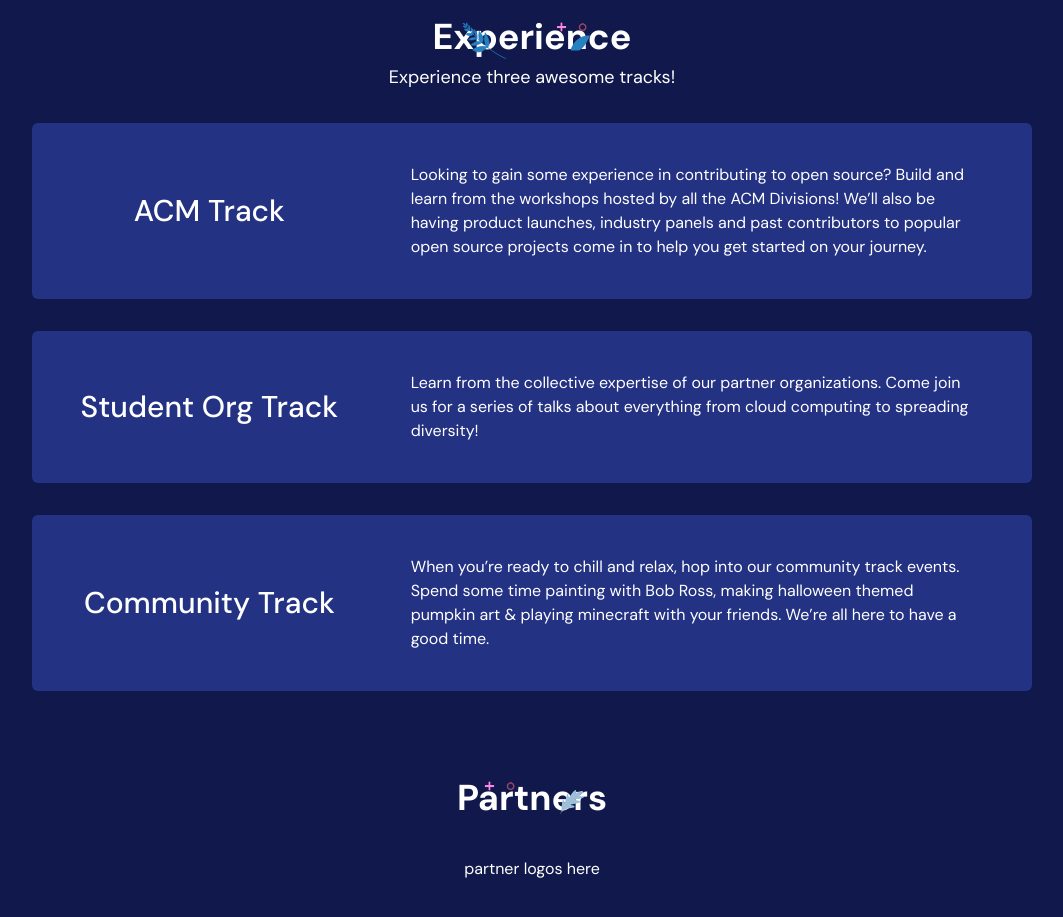
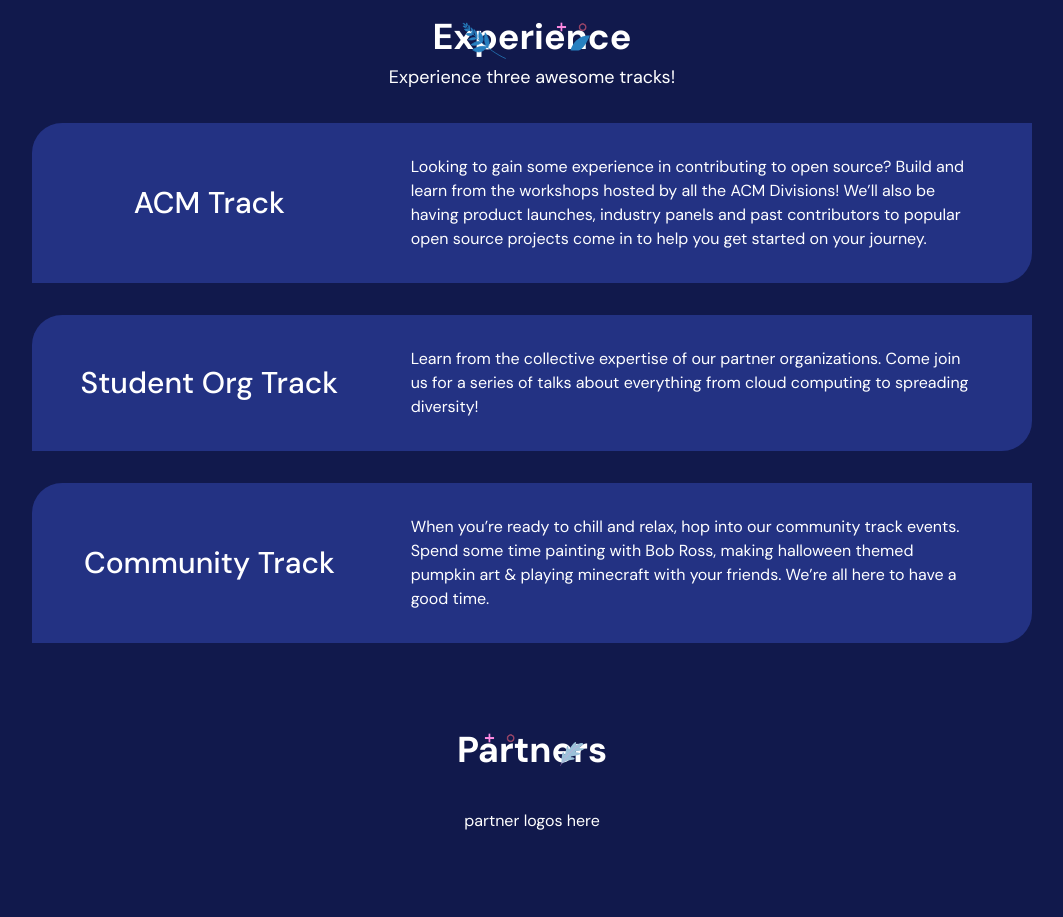
Before and after one commit to acmutd/hacktoberfest-site, a Next.js app: page / in a window 1280 px wide. Shown: the part 1400-2317 px from the top of the page, without its empty margins (108-1171 px from the left). Built offline with nearby package versions, Linux system fonts and the light colour scheme.

Commit message:
Update TrackCard to toggle visibility of children

```diff
--- a/components/track-card.tsx
+++ b/components/track-card.tsx
@@ -1,10 +1,34 @@
-const TrackCard = ({ name, description }: { name: string; description: string }): JSX.Element => (
-  <div
-    className='bg-lake rounded-md mx-auto my-8 px-4 py-10 flex flex-row items-center'
-    style={{ maxWidth: '1000px' }}>
-    <div className='w-1/3 font-medium text-3xl'>{name}</div>
-    <div className='w-2/3 text-left px-10'>{description}</div>
-  </div>
-)
+import { FunctionComponent, PropsWithChildren, useState } from 'react'
+
+type TrackCardProps = {
+  name: string
+  description: string
+}
+
+const TrackCard: FunctionComponent<TrackCardProps> = (
+  props: PropsWithChildren<TrackCardProps>
+): JSX.Element => {
+  const [visible, setVisible] = useState(false)
+  return (
+    <>
+      <button
+        className='bg-lake mx-auto mt-8 px-4 py-8 flex flex-row items-center cursor-pointer transform transition-all duration-200 hover:scale-110 active:scale-100 active:outline-none outline-none'
+        style={{
+          borderTopLeftRadius: '30px',
+          borderBottomRightRadius: '30px',
+          maxWidth: '1000px',
+        }}
+        onClick={() => setVisible(!visible)}>
+        <div className='w-1/3 font-medium text-3xl'>{props.name}</div>
+        <div className='w-2/3 text-left px-10'>{props.description}</div>
+      </button>
+      {visible && (
+        <div style={{ maxWidth: '960px' }} className='my-0 py-6 mx-auto bg-cerulean rounded-b-md'>
+          {props.children}
+        </div>
+      )}
+    </>
+  )
+}
 
 export default TrackCard
--- a/components/tracks.tsx
+++ b/components/tracks.tsx
@@ -12,17 +12,20 @@ const Tracks = (): JSX.Element => (
     <TrackCard
       name='ACM Track'
       description='Looking to gain some experience in contributing to open source? Build and learn from the workshops hosted by all the ACM Divisions!
-          We’ll also be having product launches, industry panels and past contributors to popular open source projects come in to help you get started on your journey.'
-    />
+          We’ll also be having product launches, industry panels and past contributors to popular open source projects come in to help you get started on your journey.'>
+      Featured schedule here
+    </TrackCard>
     <TrackCard
       name='Student Org Track'
       description='Learn from the collective expertise of our partner organizations. Come join us for a series of
-      talks about everything from cloud computing to spreading diversity!'
-    />
+      talks about everything from cloud computing to spreading diversity!'>
+      Featured schedule here
+    </TrackCard>
     <TrackCard
       name='Community Track'
-      description='When you’re ready to chill and relax, hop into our community track events. Spend some time painting with Bob Ross, making halloween themed pumpkin art & playing minecraft with your friends. We’re all here to have a good time.'
-    />
+      description='When you’re ready to chill and relax, hop into our community track events. Spend some time painting with Bob Ross, making halloween themed pumpkin art & playing minecraft with your friends. We’re all here to have a good time.'>
+      Featured schedule here
+    </TrackCard>
   </div>
 )
 
```
